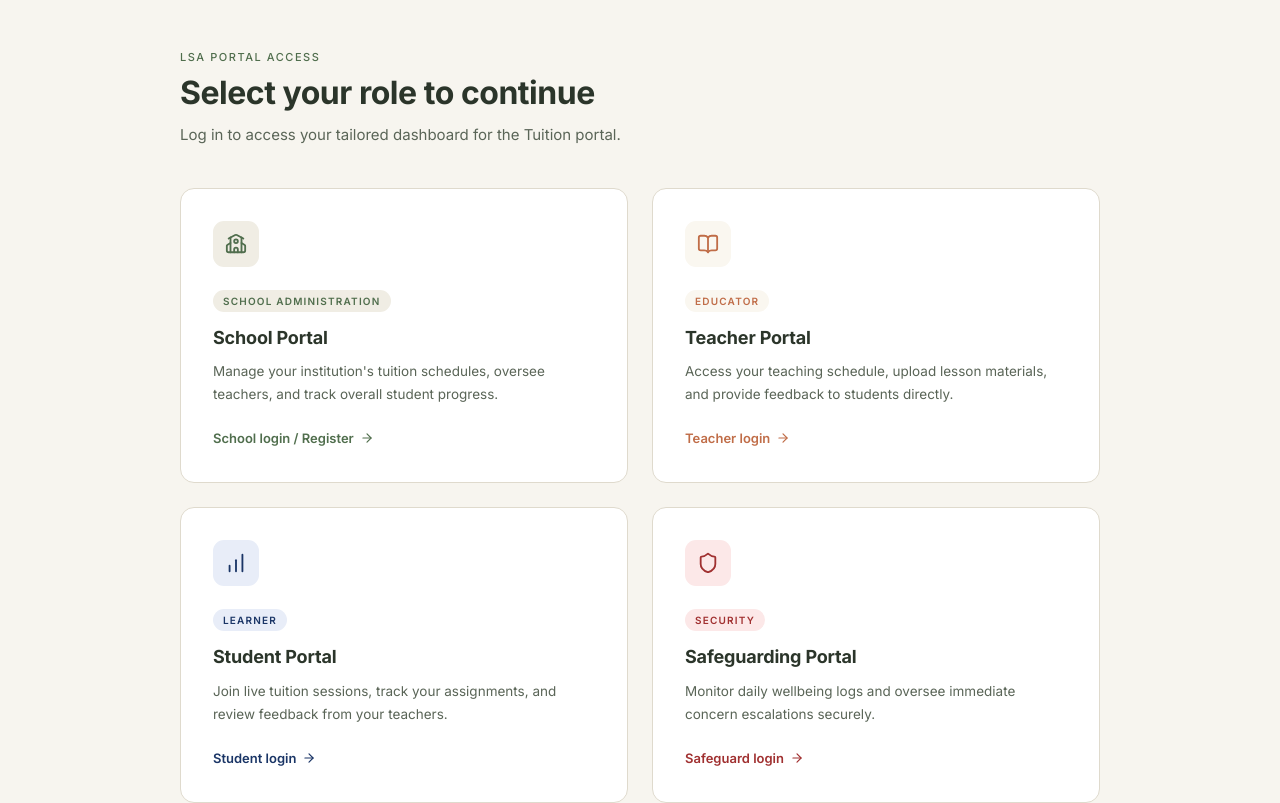
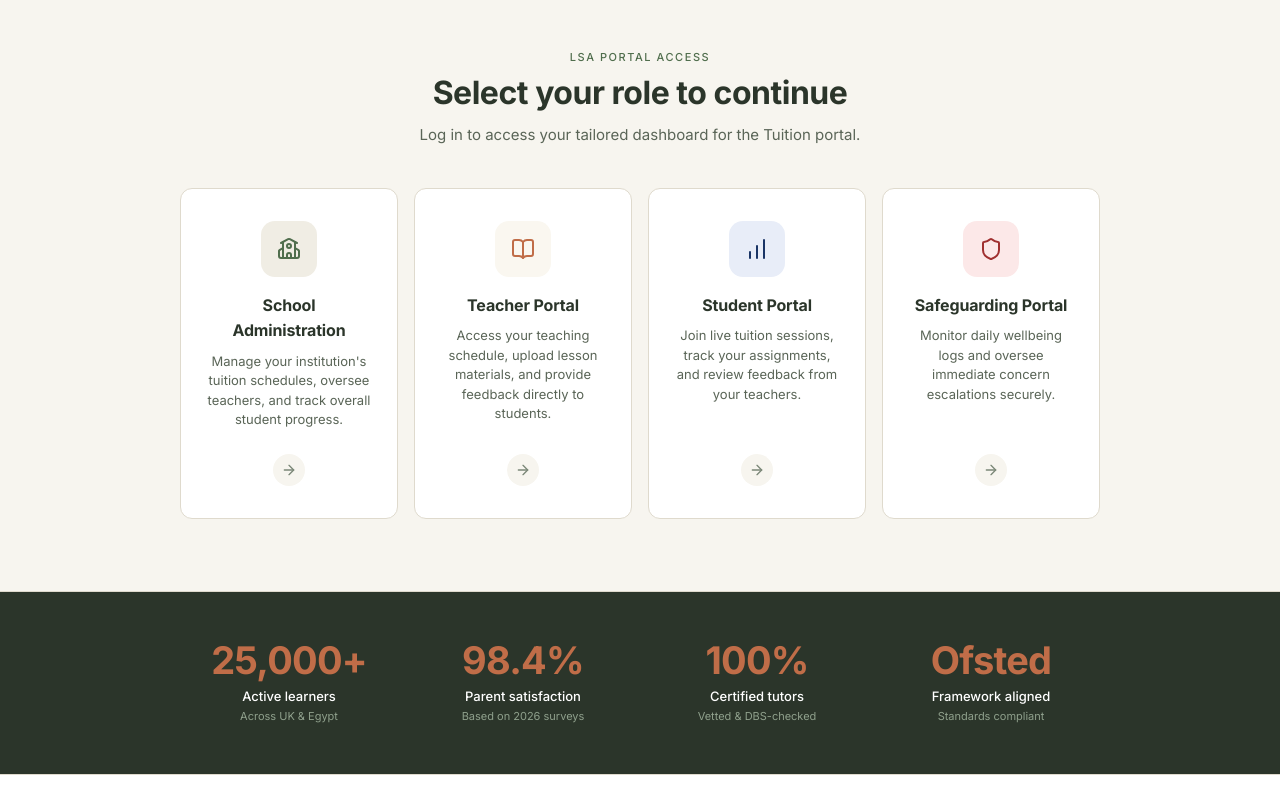
Before and after one commit to abdulahadkhan-10/-Hs-frontend, a React (Vite) app: page / in a window 1280 px wide. Shown: the part 600-1403 px from the top of the page. Built offline with nearby package versions, Linux system fonts and the light colour scheme.

Commit message:
changes in landing page

```diff
--- a/src/pages/LandingPage.tsx
+++ b/src/pages/LandingPage.tsx
@@ -189,58 +189,55 @@ export default function LandingPage({ onNavigate }: LandingPageProps) {
 
         /* ── PORTALS ── */
         .ilm-portals-bg { background: #f7f5ef; }
-        .ilm-portals-grid {
-          display: grid; grid-template-columns: 1fr 1fr; gap: 1.5rem;
+        .ilm-portals-list {
+          display: grid; grid-template-columns: repeat(4, 1fr); gap: 1rem;
+          max-width: 1000px; margin: 0 auto;
         }
-        @media (max-width: 640px) { .ilm-portals-grid { grid-template-columns: 1fr; } }
+        @media (max-width: 860px) { .ilm-portals-list { grid-template-columns: repeat(2, 1fr); } }
+        @media (max-width: 500px) { .ilm-portals-list { grid-template-columns: 1fr; } }
 
-        .ilm-portal-card {
-          background: #fff; border: 1.5px solid #dfdacd; border-radius: 14px;
-          padding: 2rem; cursor: pointer; position: relative; overflow: hidden;
-          transition: border-color 0.18s, transform 0.18s;
+        .ilm-portal-row {
+          background: #fff; border: 1.5px solid #dfdacd; border-radius: 12px;
+          padding: 2rem 1.5rem; cursor: pointer; position: relative; overflow: hidden;
+          transition: border-color 0.18s, transform 0.18s, box-shadow 0.18s;
+          display: flex; flex-direction: column; align-items: center; text-align: center; gap: 0.5rem;
         }
-        .ilm-portal-card:hover { border-color: #506e4d; transform: translateY(-2px); }
-        .ilm-portal-card.tuition:hover { border-color: #1a3566; }
-
-        .ilm-portal-top-bar {
-          position: absolute; top: 0; left: 0; right: 0; height: 3px;
-          opacity: 0; transition: opacity 0.18s; border-radius: 14px 14px 0 0;
+        .ilm-portal-row:hover {
+          border-color: #506e4d;
+          transform: translateY(-4px);
+          box-shadow: 0 12px 30px -8px rgba(0,0,0,0.08);
         }
-        .ilm-portal-card:hover .ilm-portal-top-bar { opacity: 1; }
-        .bar-green { background: linear-gradient(90deg, #506e4d, #728c6f); }
-        .bar-blue  { background: linear-gradient(90deg, #1a3566, #4a70c8); }
+        .ilm-portal-row.blue:hover { border-color: #1a3566; }
+        .ilm-portal-row.amber:hover { border-color: #c06d48; }
+        .ilm-portal-row.red:hover { border-color: #a03030; }
 
         .ilm-portal-icon {
-          width: 46px; height: 46px; border-radius: 11px;
-          display: flex; align-items: center; justify-content: center; margin-bottom: 1.25rem;
+          width: 56px; height: 56px; border-radius: 14px;
+          display: flex; align-items: center; justify-content: center; flex-shrink: 0;
+          margin-bottom: 0.5rem;
         }
         .ilm-portal-icon.green { background: #f0ede4; color: #506e4d; }
         .ilm-portal-icon.blue  { background: #e8edf8; color: #1a3566; }
+        .ilm-portal-icon.amber { background: #faf7f0; color: #c06d48; }
+        .ilm-portal-icon.red   { background: #fce8e8; color: #a03030; }
 
-        .ilm-portal-tag {
-          display: inline-block; font-size: 10px; letter-spacing: 0.12em;
-          text-transform: uppercase; font-weight: 600; padding: 3px 10px;
-          border-radius: 20px; margin-bottom: 0.75rem;
+        .ilm-portal-content { flex: 1; display: flex; flex-direction: column; }
+        .ilm-portal-row h3 { font-size: 16px; font-weight: 700; color: #2b352a; margin-bottom: 0.5rem; letter-spacing: -0.01em; }
+        .ilm-portal-row p  { font-size: 13px; color: #5a6557; line-height: 1.5; margin: 0; flex: 1; }
+
+        .ilm-portal-action {
+          display: flex; align-items: center; justify-content: center;
+          width: 32px; height: 32px; border-radius: 50%;
+          background: #f7f5ef; color: #7b8878; flex-shrink: 0;
+          transition: background 0.18s, color 0.18s;
+          margin-top: 1rem;
         }
-        .ilm-portal-tag.green { background: #f0ede4; color: #506e4d; }
-        .ilm-portal-tag.blue  { background: #e8edf8; color: #1a3566; }
-
-        .ilm-portal-card h3 { font-size: 18px; font-weight: 700; color: #2b352a; margin-bottom: 0.5rem; letter-spacing: -0.01em; }
-        .ilm-portal-card p  { font-size: 13.5px; color: #5a6557; line-height: 1.65; margin-bottom: 1.25rem; }
-
-        .ilm-portal-features { list-style: none; margin-bottom: 1.5rem; display: flex; flex-direction: column; gap: 7px; }
-        .ilm-portal-features li { display: flex; align-items: center; gap: 8px; font-size: 13px; color: #3b4539; }
-        .ilm-portal-features li.green svg { color: #506e4d; }
-        .ilm-portal-features li.blue  svg { color: #1a3566; }
-
-        .ilm-portal-link {
-          display: inline-flex; align-items: center; gap: 6px;
-          font-size: 13px; font-weight: 600; text-decoration: none;
-          transition: gap 0.15s;
+        .ilm-portal-row:hover .ilm-portal-action {
+          background: #506e4d; color: #fff;
         }
-        .ilm-portal-link.green { color: #506e4d; }
-        .ilm-portal-link.blue  { color: #1a3566; }
-        .ilm-portal-card:hover .ilm-portal-link { gap: 10px; }
+        .ilm-portal-row.blue:hover .ilm-portal-action { background: #1a3566; }
+        .ilm-portal-row.amber:hover .ilm-portal-action { background: #c06d48; }
+        .ilm-portal-row.red:hover .ilm-portal-action { background: #a03030; }
 
         /* ── STATS BAND ── */
         .ilm-stats { background: #2b352a; padding: 3rem 2rem; border-top: 1px solid #dfdacd; border-bottom: 1px solid #dfdacd; }
@@ -399,71 +396,54 @@ export default function LandingPage({ onNavigate }: LandingPageProps) {
         {/* ── ROLES ── */}
         <section id="portals" className="ilm-section ilm-portals-bg">
           <div className="ilm-container">
-            <div className="ilm-section-hdr">
+            <div className="ilm-section-hdr" style={{ textAlign: 'center', maxWidth: '600px', margin: '0 auto 2.5rem' }}>
               <p className="ilm-section-label">LSA Portal Access</p>
               <h2 className="ilm-section-title">Select your role to continue</h2>
-              <p className="ilm-section-desc">
+              <p className="ilm-section-desc" style={{ margin: '0 auto' }}>
                 Log in to access your tailored dashboard for the Tuition portal.
               </p>
             </div>
-            <div className="ilm-portals-grid" style={{ gridTemplateColumns: '1fr 1fr', gap: '1.5rem' }}>
 
+            <div className="ilm-portals-list">
               {/* School */}
-              <div className="ilm-portal-card" onClick={() => handleSelectPortal('/login-school')}>
-                <div className="ilm-portal-top-bar bar-green" />
-                <div className="ilm-portal-icon green"><School size={22} /></div>
-                <span className="ilm-portal-tag green">School Administration</span>
-                <h3>School Portal</h3>
-                <p>
-                  Manage your institution's tuition schedules, oversee teachers, and track overall student progress.
-                </p>
-                <span className="ilm-portal-link green">
-                  School login / Register <ArrowRight size={14} />
-                </span>
+              <div className="ilm-portal-row green" onClick={() => handleSelectPortal('/login-school')}>
+                <div className="ilm-portal-icon green"><School size={24} /></div>
+                <div className="ilm-portal-content">
+                  <h3>School Administration</h3>
+                  <p>Manage your institution's tuition schedules, oversee teachers, and track overall student progress.</p>
+                </div>
+                <div className="ilm-portal-action"><ArrowRight size={16} /></div>
               </div>
 
               {/* Teacher */}
-              <div className="ilm-portal-card" onClick={() => handleSelectPortal('/login-teacher')}>
-                <div className="ilm-portal-top-bar bar-amber" style={{ background: 'linear-gradient(90deg, #c06d48, #e38c64)' }} />
-                <div className="ilm-portal-icon amber" style={{ background: '#faf7f0', color: '#c06d48' }}><BookOpen size={22} /></div>
-                <span className="ilm-portal-tag amber" style={{ background: '#faf7f0', color: '#c06d48' }}>Educator</span>
-                <h3>Teacher Portal</h3>
-                <p>
-                  Access your teaching schedule, upload lesson materials, and provide feedback to students directly.
-                </p>
-                <span className="ilm-portal-link amber" style={{ color: '#c06d48' }}>
-                  Teacher login <ArrowRight size={14} />
-                </span>
+              <div className="ilm-portal-row amber" onClick={() => handleSelectPortal('/login-teacher')}>
+                <div className="ilm-portal-icon amber"><BookOpen size={24} /></div>
+                <div className="ilm-portal-content">
+                  <h3>Teacher Portal</h3>
+                  <p>Access your teaching schedule, upload lesson materials, and provide feedback directly to students.</p>
+                </div>
+                <div className="ilm-portal-action"><ArrowRight size={16} /></div>
               </div>
 
               {/* Student */}
-              <div className="ilm-portal-card" onClick={() => handleSelectPortal('/login-student')}>
-                <div className="ilm-portal-top-bar bar-blue" />
-                <div className="ilm-portal-icon blue"><BarChart size={22} /></div>
-                <span className="ilm-portal-tag blue">Learner</span>
-                <h3>Student Portal</h3>
-                <p>
-                  Join live tuition sessions, track your assignments, and review feedback from your teachers.
-                </p>
-                <span className="ilm-portal-link blue">
-                  Student login <ArrowRight size={14} />
-                </span>
+              <div className="ilm-portal-row blue" onClick={() => handleSelectPortal('/login-student')}>
+                <div className="ilm-portal-icon blue"><BarChart size={24} /></div>
+                <div className="ilm-portal-content">
+                  <h3>Student Portal</h3>
+                  <p>Join live tuition sessions, track your assignments, and review feedback from your teachers.</p>
+                </div>
+                <div className="ilm-portal-action"><ArrowRight size={16} /></div>
               </div>
 
               {/* Safeguard */}
-              <div className="ilm-portal-card" onClick={() => handleSelectPortal('/login-safeguard')}>
-                <div className="ilm-portal-top-bar bar-red" style={{ background: 'linear-gradient(90deg, #a03030, #dc2626)' }} />
-                <div className="ilm-portal-icon red" style={{ background: '#fce8e8', color: '#a03030' }}><Shield size={22} /></div>
-                <span className="ilm-portal-tag red" style={{ background: '#fce8e8', color: '#a03030' }}>Security</span>
-                <h3>Safeguarding Portal</h3>
-                <p>
-                  Monitor daily wellbeing logs and oversee immediate concern escalations securely.
-                </p>
-                <span className="ilm-portal-link red" style={{ color: '#a03030' }}>
-                  Safeguard login <ArrowRight size={14} />
-                </span>
+              <div className="ilm-portal-row red" onClick={() => handleSelectPortal('/login-safeguard')}>
+                <div className="ilm-portal-icon red"><Shield size={24} /></div>
+                <div className="ilm-portal-content">
+                  <h3>Safeguarding Portal</h3>
+                  <p>Monitor daily wellbeing logs and oversee immediate concern escalations securely.</p>
+                </div>
+                <div className="ilm-portal-action"><ArrowRight size={16} /></div>
               </div>
-
             </div>
           </div>
         </section>
```
